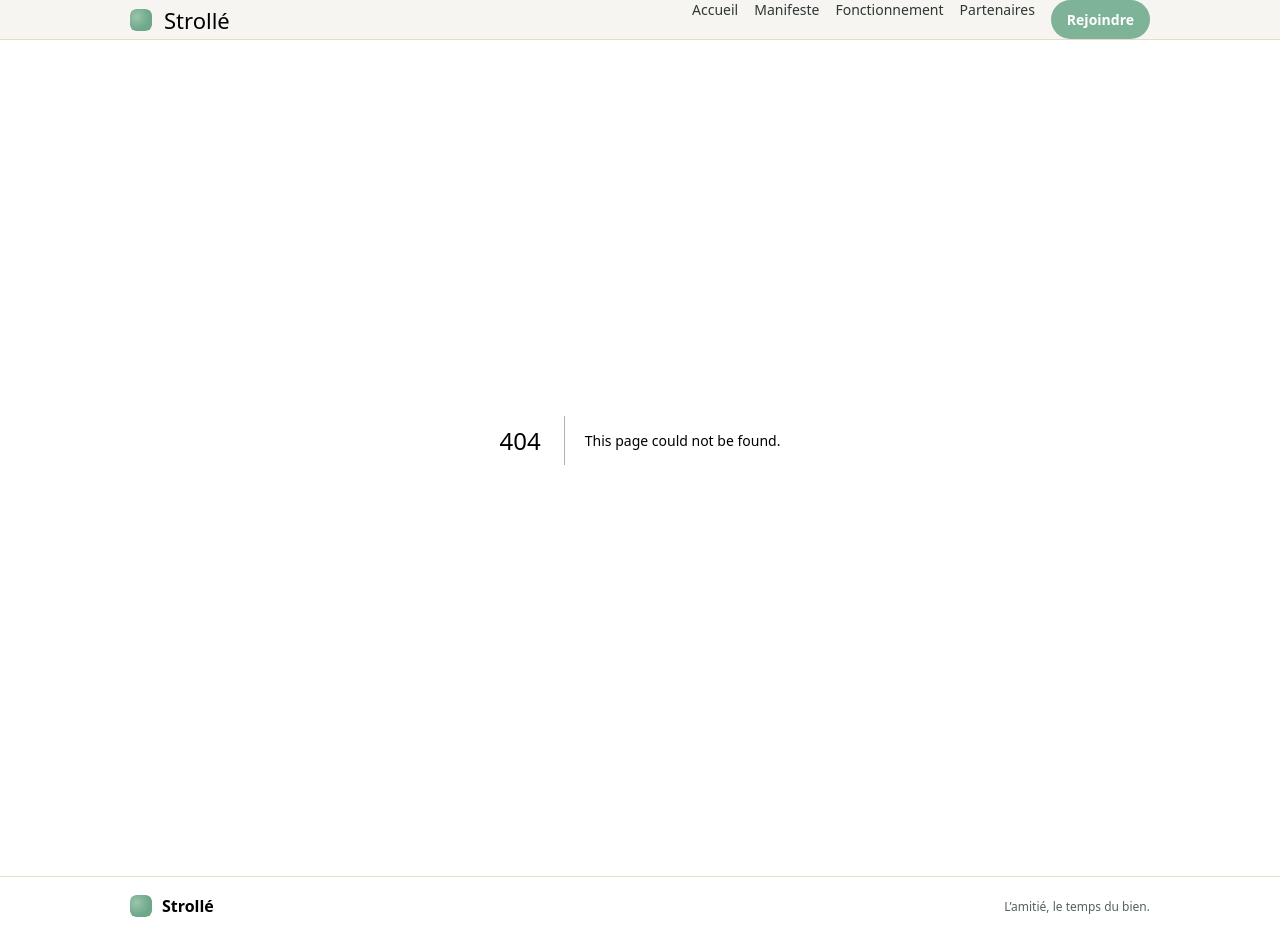
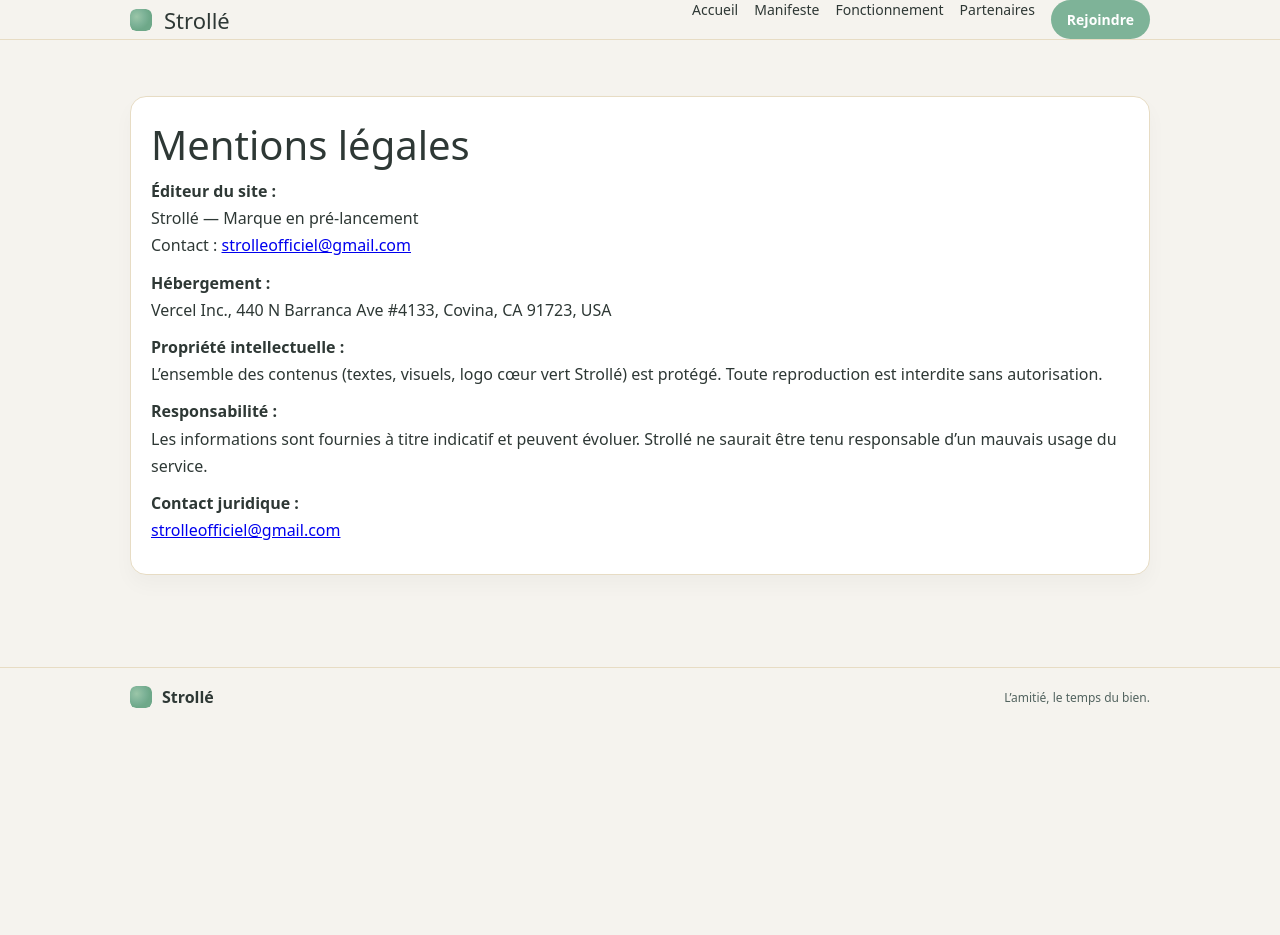
Before and after one commit to MariaKRIZOUA/strolle-starter, a Next.js app: page /mentions-legales in a window 1280 px wide. Before the commit this address had no page. After the commit the page ends 800 px from the top, so only its background shows below. Built offline with nearby package versions, Linux system fonts and the light colour scheme.

Commit message:
mentions legales page.tsx

```diff
--- /dev/null
+++ b/src/app/mentions-legales/page.tsx
@@ -0,0 +1,31 @@
+export const metadata = {
+  title: "Mentions légales — Strollé",
+};
+
+export default function MentionsLegales(){
+  return (
+    <main>
+      <section className="container">
+        <div className="card">
+          <h1>Mentions légales</h1>
+          <p><strong>Éditeur du site :</strong><br/>
+            Strollé — Marque en pré-lancement<br/>
+            Contact : <a href="mailto:strolleofficiel@gmail.com">strolleofficiel@gmail.com</a>
+          </p>
+          <p><strong>Hébergement :</strong><br/>
+            Vercel Inc., 440 N Barranca Ave #4133, Covina, CA 91723, USA
+          </p>
+          <p><strong>Propriété intellectuelle :</strong><br/>
+            L’ensemble des contenus (textes, visuels, logo cœur vert Strollé) est protégé. Toute reproduction est interdite sans autorisation.
+          </p>
+          <p><strong>Responsabilité :</strong><br/>
+            Les informations sont fournies à titre indicatif et peuvent évoluer. Strollé ne saurait être tenu responsable d’un mauvais usage du service.
+          </p>
+          <p><strong>Contact juridique :</strong><br/>
+            <a href="mailto:strolleofficiel@gmail.com">strolleofficiel@gmail.com</a>
+          </p>
+        </div>
+      </section>
+    </main>
+  );
+}
```
